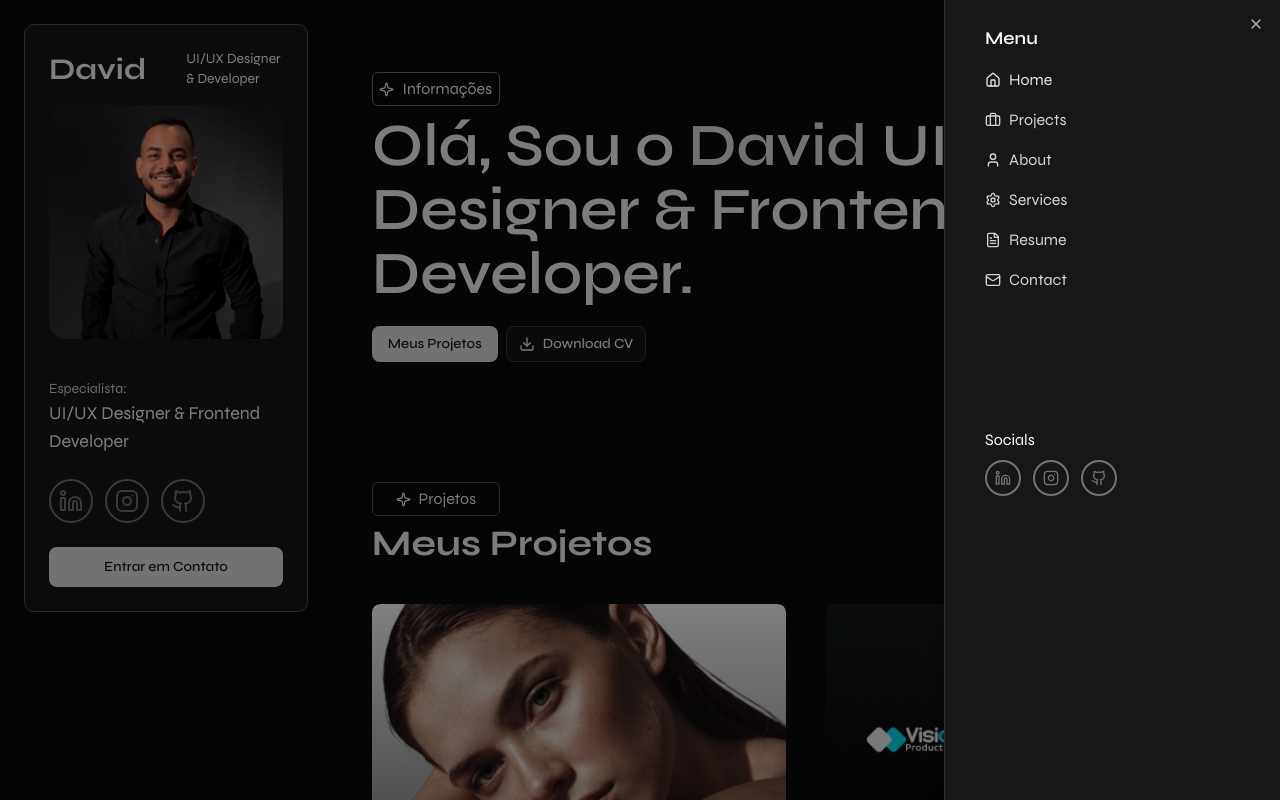
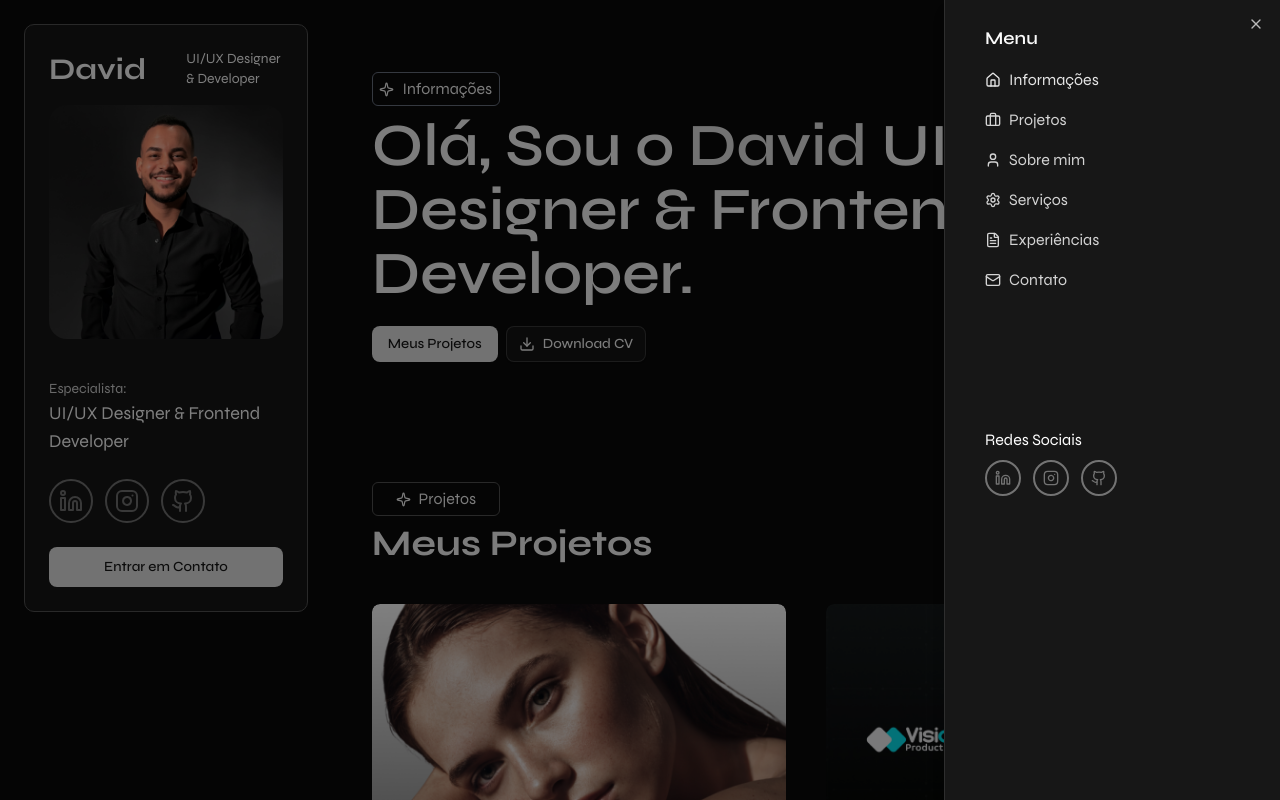
Before and after one commit to davidonedev/personal-portfolio, a React (Vite) app: page / in a window 1280 px wide. Both pictures are taken after a click on the button 1226 px from the left and 54 px from the top of the page. Shown: the top 800 px of the page. Built offline with nearby package versions, Linux system fonts and the light colour scheme.

Commit message:
adicionado forms para email pessoal

```diff
--- a/src/App.tsx
+++ b/src/App.tsx
@@ -13,7 +13,6 @@ import Lenis from 'lenis';
  * Components
  */
 import { Hero } from "@/components/Hero";
-/* import { Stats } from "@/components/Stats"; */
 import { Projects } from "@/components/Projects";
 import { About } from "@/components/About";
 import { Services } from "@/components/Services";
@@ -37,7 +36,6 @@ export const App = () => {
     <main className="flex flex-col container
     mx-auto p-10 max-w-4xl lg:pr-10 lg:pl-0 lg:max-w-6xl">
       <Hero/>
-      {/* <Stats /> */}
       <Projects />
       <About />
       <Services />
--- a/src/components/Contact.tsx
+++ b/src/components/Contact.tsx
@@ -51,9 +51,28 @@ export const Contact = () => {
     },
   });
 
-const onSubmit = (values: ContactFormValues) => {
-  console.log(values);
+const onSubmit = async (values: ContactFormValues) => {
+  try {
+    const response = await fetch("https://formspree.io/f/xqezgdqg", {
+      method: "POST",
+      headers: {
+        "Content-Type": "application/json",
+        Accept: "application/json",
+      },
+      body: JSON.stringify(values),
+    });
+
+    if (!response.ok) {
+      throw new Error("Erro ao enviar mensagem");
+    }
+
+    form.reset();
+    alert("Mensagem enviada com sucesso!");
+  } catch (error) {
+    alert("Erro ao enviar. Tente novamente.");
+  }
 };
+
 
 return (
   <motion.section
@@ -145,24 +164,6 @@ return (
               </FormItem>
             )}
           />
-          <FormField
-            control={form.control}
-            name="phone"
-            render={({ field }) => (
-              <FormItem className="w-full">
-                <FormControl>
-                  <Input
-                  type="tel"
-                    placeholder="Seu telefone"
-                    className="border-0"
-                    {...field}
-                  />
-                </FormControl>
-
-                <FormMessage />
-              </FormItem>
-            )}
-          />
         </div>
 
         <FormField
--- a/src/components/Sidebar.tsx
+++ b/src/components/Sidebar.tsx
@@ -86,7 +86,7 @@ export const Sidebar = () => {
           </nav>
 
           <div className="mt-30">
-            <p className="pb-2">Socials</p>
+            <p className="pb-2">Redes Sociais</p>
             <div className="flex gap-3 text-neutral-500">
               {socialLinks.map((social, i) => {
                 const Icon = social.icon;
--- a/src/constants/index.tsx
+++ b/src/constants/index.tsx
@@ -36,20 +36,20 @@ import {
 } from 'lucide-react';
 
 const navLinks: LinksType[] = [
-  { label: 'Home', link: '#hero', icon: Home },
+  { label: 'Informações', link: '#hero', icon: Home },
   {
-    label: 'Projects',
+    label: 'Projetos',
     link: '#projects',
     icon: Briefcase,
   },
-  { label: 'About', link: '#about', icon: User },
+  { label: 'Sobre mim', link: '#about', icon: User },
   {
-    label: 'Services',
+    label: 'Serviços',
     link: '#services',
     icon: Settings,
   },
-  { label: 'Resume', link: '#resume', icon: FileText },
-  { label: 'Contact', link: '#contact', icon: Mail },
+  { label: 'Experiências', link: '#resume', icon: FileText },
+  { label: 'Contato', link: '#contact', icon: Mail },
 ];
 
 const socialLinks: LinksType[] = [
@@ -114,13 +114,13 @@ const education: ExperienceType[] = [
     year: '06/2023 – 12/2025',
     title: 'Análise e Desenvolvimento de Sistemas',
     institute: 'Centro Universitário UniMetrocamp Wyden',
-    desc: 'Lorem ipsum',
+    desc: '',
   },
   {
     year: '2024 – 2025',
     title: 'Cursos Online',
     institute: 'Alura',
-    desc: 'Formação Figma / Formação Design System / Tailwind CSS / React / Javascript / Git e GitHub entre outros...',
+    desc: 'Formação Figma / Formação Design System / Tailwind CSS / React / Javascript / Git e GitHub entre outros.',
   },
 ];
 
@@ -202,20 +202,6 @@ const services: ServiceType[] = [
   },
 ];
 
-const statsData: StatsType[] = [
-  {
-    number: '05+',
-    label: 'Anos com Design ',
-  },
-  {
-    number: '02+',
-    label: 'Desenvolvedor Frontend',
-  },
-  {
-    number: '10+',
-    label: 'Projetos Realizados',
-  },
-];
 
 
 export {
@@ -226,5 +212,4 @@ export {
   tools,
   services,
   navLinks,
-  statsData,
 };
```
